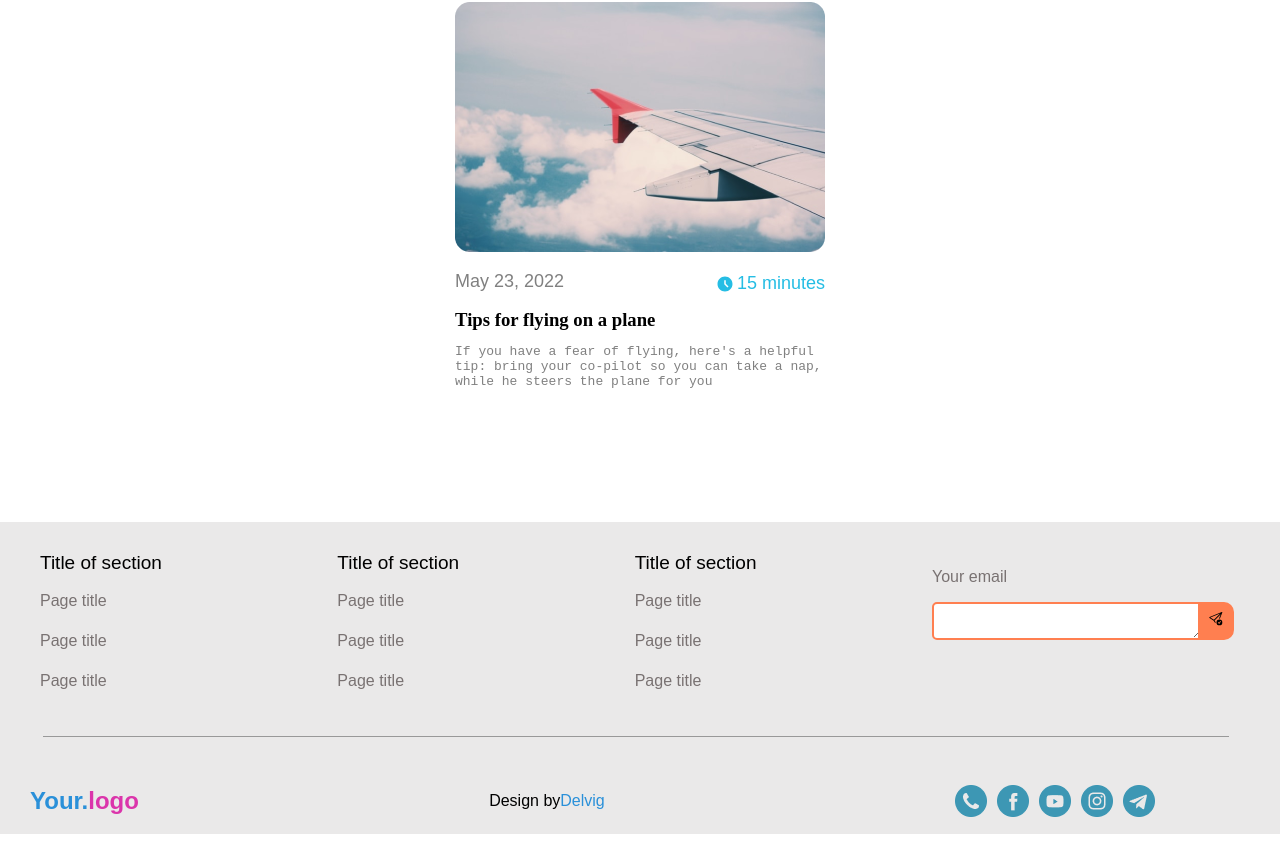
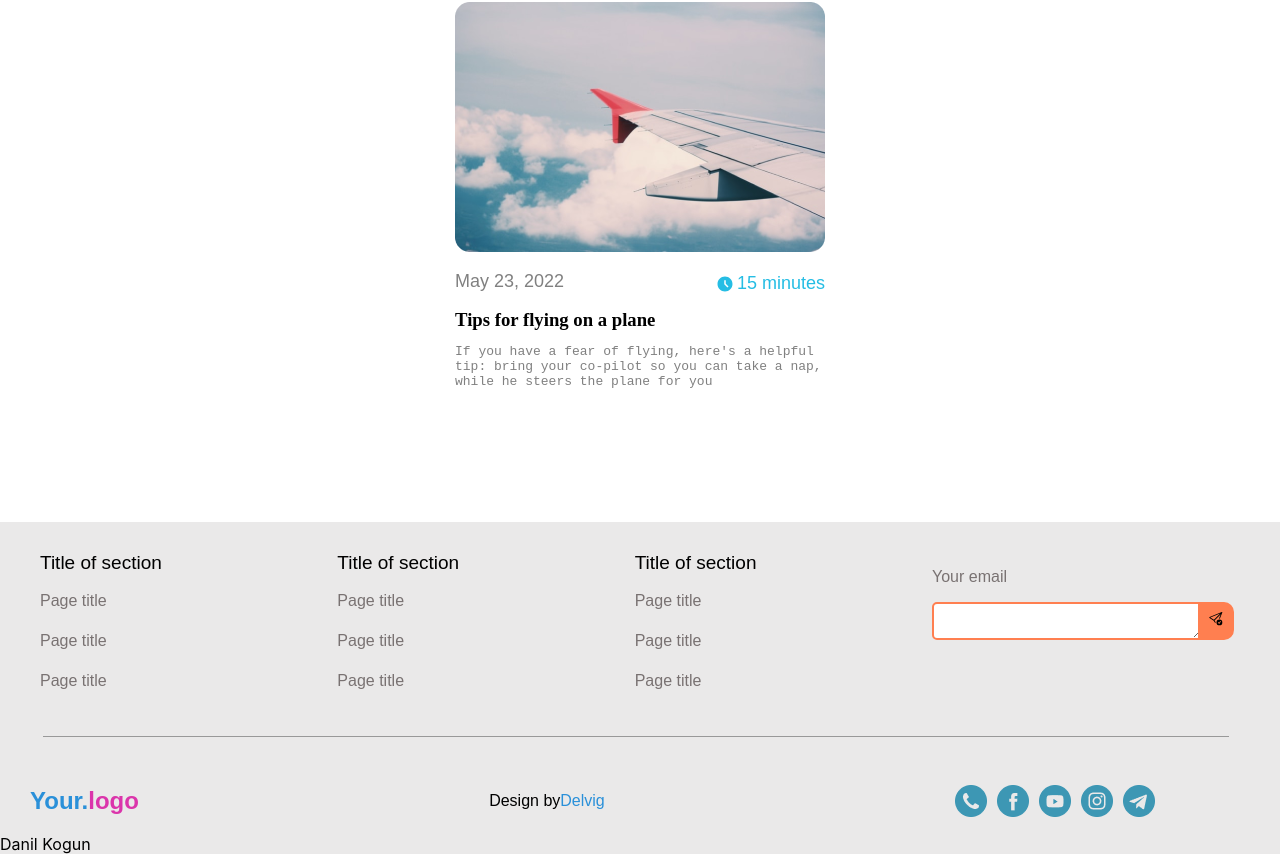
Before and after one commit to Danek909/findHotelWeb, a React (Create React App) app: page / in a window 1280 px wide. Shown: the part 3600-4454 px from the top of the page. Built offline with nearby package versions, Linux system fonts and the light colour scheme.

Commit message:
fixed bugs

```diff
--- a/src/Footer/Footer_botom.tsx
+++ b/src/Footer/Footer_botom.tsx
@@ -76,6 +76,7 @@ const Footer: React.FC = (props) => {
                         <img src={`/findHotelWeb/image/Telegram.png`} alt="undefined" loading="lazy" />
                     </div>
                 </div>
+                <span>Danil Kogun</span>
             </div>
         </section>
     )
```
